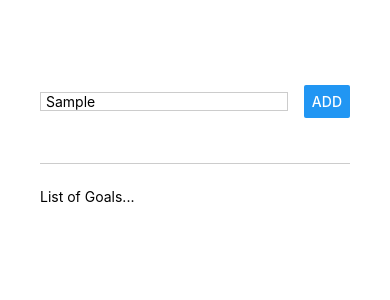
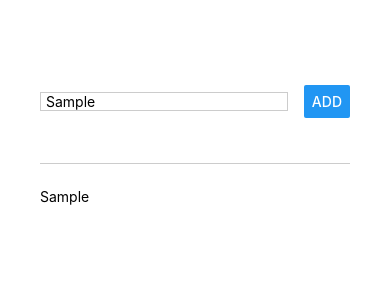
Before and after one commit to aadil42/react-native-course-goal-app, a React Native app: screen / in a window 390 px wide. Both pictures are taken after typing "Sample" into the empty fields and a click on the button "ADD". Shown: the top 300 px of the page. Built offline with nearby package versions, Linux system fonts and the light colour scheme.

Commit message:
adding unique keys to each <Text> and using callback function to update goallistso we get most up-to-date list.

```diff
--- a/App.js
+++ b/App.js
@@ -5,12 +5,13 @@ import { StyleSheet, Text, View, Button, TextInput } from 'react-native';
 export default function App() {
 
   const [enterdGoal, setEnterdGoal] = useState('');
+  const [goalList, setGoalList] = useState([]);
 
   const goalInputHandler = (userInput) => {
    setEnterdGoal(userInput);
   }
   const addGoalHandler = () => {
-    console.log(enterdGoal);
+    setGoalList(goalList => [...goalList, enterdGoal]);
   }
 
 
@@ -21,7 +22,7 @@ export default function App() {
         <Button title="Add" onPress={addGoalHandler} />
       </View>
       <View style={styles.goalsContainer}>
-        <Text>List of Goals...</Text>
+        {goalList.map((goal, index) => <Text key={index}>{goal}</Text>)}
       </View>
     </View>
   );
```
